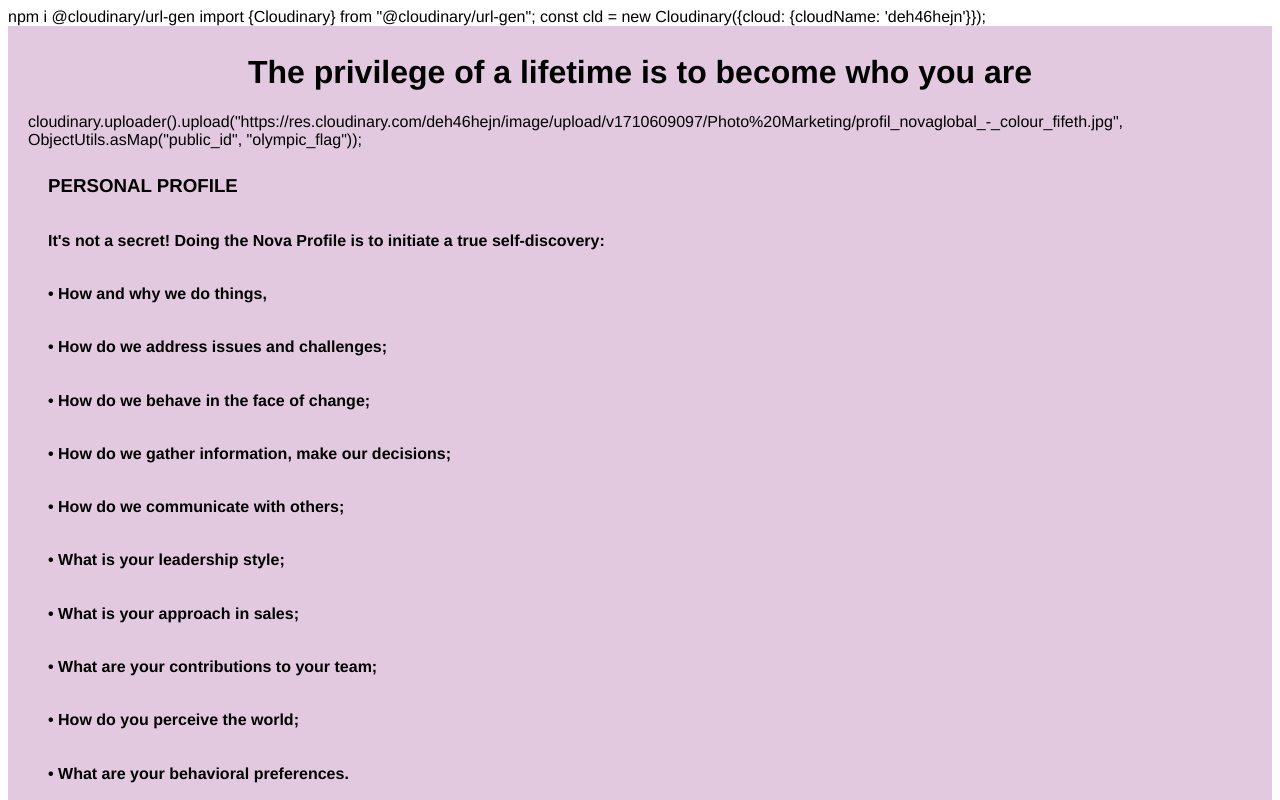
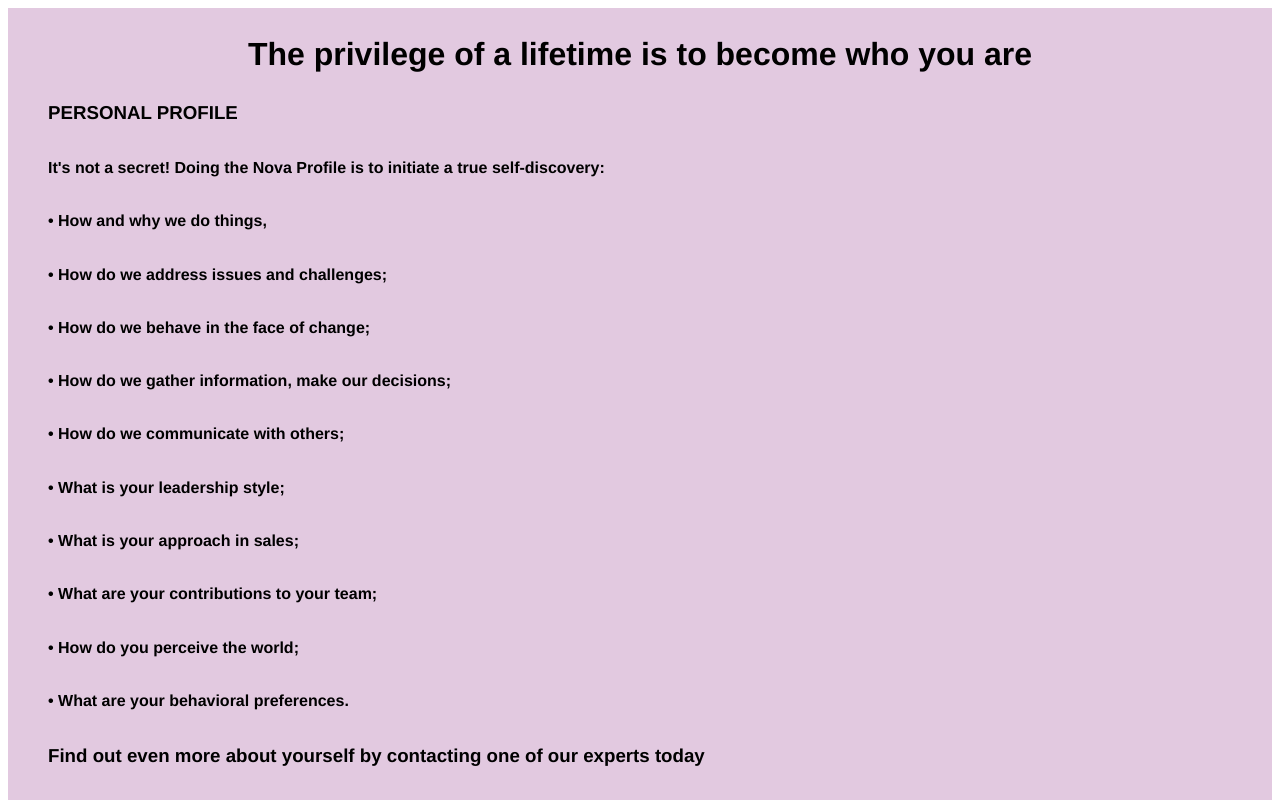
Before and after one commit to lesssteph/Nova, a plain HTML site: page index.html in a window 1280 px wide. Shown: the top 800 px of the page. Drawn offline with Linux system fonts and the light colour scheme.

Commit message:
Update index.html

```diff
--- a/index.html
+++ b/index.html
@@ -1,9 +1,5 @@
 <!DOCTYPE html>
 <html lang="en">
-  npm i @cloudinary/url-gen
-  import {Cloudinary} from "@cloudinary/url-gen";
-
-const cld = new Cloudinary({cloud: {cloudName: 'deh46hejn'}});
   <head>
     <meta charset="utf-8">
     <meta name="viewport" content="width=device-width, initiale-scale=a.0">
@@ -15,8 +11,7 @@ const cld = new Cloudinary({cloud: {cloudName: 'deh46hejn'}});
       <header>
         <h1>The privilege of a lifetime is to become who you are</h1>
         </header>
-        <div>cloudinary.uploader().upload("https://res.cloudinary.com/deh46hejn/image/upload/v1710609097/Photo%20Marketing/profil_novaglobal_-_colour_fifeth.jpg",</div>
-  ObjectUtils.asMap("public_id", "olympic_flag"));
+        <div></div>
  <h3 id="tribute-info">PERSONAL PROFILE</h3> <h4>It's not a secret! Doing the Nova Profile is to initiate a true self-discovery:</h4>
         <h4>• How and why we do things, </h4>
         <h4>• How do we address issues and challenges; </h4>
@@ -31,7 +26,7 @@ const cld = new Cloudinary({cloud: {cloudName: 'deh46hejn'}});
       <h3>Find out even more about yourself by contacting one of our experts today</h3>
 
         <div class="gallery">
-          <img src="https://scontent-yyz1-1.xx.fbcdn.net/v/t1.6435-9/122448762_3830556390310013_4853890279345222934_n.jpg?_nc_cat=103&ccb=1-7&_nc_sid=0debeb&_nc_ohc=E6m_n0h69E8AX8-KYAv&_nc_ht=scontent-yyz1-1.xx&oh=00_AT_9lS45n-Cq3vGfdWsXUX0nt9t_m92O-4tUWjM0WjNybw&oe=6330B226">
+          <img src="https://asset.cloudinary.com/deh46hejn/f33067b631f172c7163e4e9a59522544">
           <img src="https://scontent-yyz1-1.xx.fbcdn.net/v/t1.6435-9/122236674_3830569686975350_214219027631875889_n.jpg?_nc_cat=106&ccb=1-7&_nc_sid=0debeb&_nc_ohc=28lvxasYS_sAX-E6A9C&_nc_ht=scontent-yyz1-1.xx&oh=00_AT-4vY8WGcehaJTmzs90eoAcI1mmRPbTBf6hIJLe3z9PLA&oe=6331311E">
           <img src="https://scontent-yyz1-1.xx.fbcdn.net/v/t1.6435-9/56601074_10161253946230467_6729211938825306112_n.jpg?_nc_cat=109&ccb=1-7&_nc_sid=b9115d&_nc_ohc=JROBedG63WYAX9JtjLo&_nc_ht=scontent-yyz1-1.xx&oh=00_AT8_GtRLBaSjQ5BYZDRqrUj2ZkMLCHYOZ6-rEoVTpxvkBQ&oe=632DDF4B">
           <img src="https://scontent-yyz1-1.xx.fbcdn.net/v/t1.6435-9/55495998_10161229342675467_7015465251336355840_n.jpg?_nc_cat=106&ccb=1-7&_nc_sid=b9115d&_nc_ohc=rZu4FtG0T88AX-uXCro&_nc_ht=scontent-yyz1-1.xx&oh=00_AT97NT3ARKungj9wjTuXWUG4nHXKUkf0QH0SkccdbE7UrQ&oe=632FE5D5">
```
